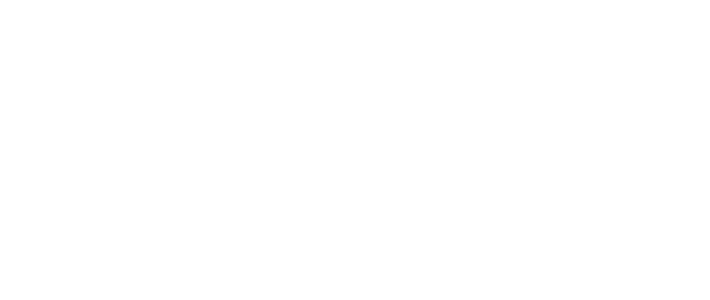
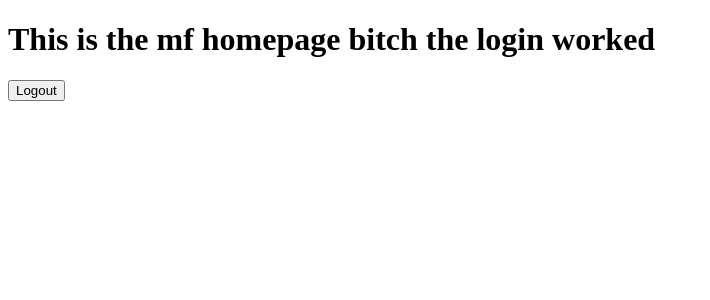
Before and after one commit to N00222244/doctorhouse, a React (Create React App) app: page /app/home in a window 1280 px wide. Before the commit this address had no page. Shown: the top 300 px of the page, without its empty margins (0-710 px from the left). Built offline with nearby package versions, Linux system fonts and the light colour scheme; sample sign-in values are in the browser's storage.

Commit message:
-fixed issue with navigate - added protected route message doesnt display yet tho - added home page to display text and a lgo out button that checks if user has token then revokes it and returns to the landing page

```diff
--- a/src/App.js
+++ b/src/App.js
@@ -1,18 +1,22 @@
 //functionality imports
 import { AuthProvider } from "./utils/useAuth";
 import { BrowserRouter as Router, Routes, Route } from "react-router-dom";
+import { MantineProvider } from "@mantine/core";
 
 
 
 // component imports
 
 import LoginForm from "./components/LoginForm";
-import LandingPage from "./pages/LandingPage";
 import RegisterForm from "./components/RegisterForm";
-import { MantineProvider } from "@mantine/core";
+import ProtectedRoute from "./components/ProtectedRoutes";
+
+
 
 
 //page imports
+import LandingPage from "./pages/LandingPage";
+import HomePage from "./pages/HomePage";
 
 const App = () =>{
     return (
@@ -24,10 +28,27 @@
 
                     <Routes>
 
+
+                        {/* Landing Page Route */}
                         <Route path="/" element={<LandingPage />} />
 
+
+                        {/* These Routes are protected and need a valid token to navigated through */}
+                        <Route path="/app" element={<ProtectedRoute/>}>
+
+
+                            <Route path="home" element={<HomePage />} />
+
+
+
+                        </Route>
+
+
+
+                        {/* Public routes any user can access */}
                         <Route path="/login" element={<LoginForm />} />
                         <Route path="/register" element={<RegisterForm />} />
+
                     </Routes>
 
 
--- a/src/components/LoginForm.js
+++ b/src/components/LoginForm.js
@@ -5,7 +5,7 @@
 const LoginForm = () => {
 
 
-    const {navigate} = useNavigate();
+    const navigate = useNavigate();
     const {login} = useAuth();
 
 
@@ -21,7 +21,7 @@
 
         login(form.email,form.password);
 
-        navigate("/home");
+        navigate("/app/home");
 
     }
 
--- /dev/null
+++ b/src/components/ProtectedRoutes.js
@@ -0,0 +1,29 @@
+import { Outlet, Navigate } from 'react-router-dom'
+import { useAuth } from '../utils/useAuth'
+
+// Outlet acts as a placeholder for child routes
+// We've created a protected 'parent' route at '/' which returns this ProtectedRoute
+// Within that is a nested 'child' route 'festivals/:id' which returns SingleFestival
+
+// When the user goes to /festivals/:id, the request is caught in here first
+// We check if there's a token. If there is, we return an <Outlet>, which passes the user into the child route (festivals/:id)
+// If there is no token, we return a Navigate element, which sends the user back to the homepage and passes a state message
+const ProtectedRoute = () => {
+    const {token} = useAuth();
+
+    if (!token) {
+        return (
+            <Navigate
+                to={'/'}
+                state={{ msg: 'Unauthorised user! Please login to access that page' }}
+            />
+        )
+    }
+
+    return (
+        <Outlet />
+    )
+
+}
+
+export default ProtectedRoute;
--- a/src/components/RegisterForm.js
+++ b/src/components/RegisterForm.js
@@ -6,7 +6,7 @@
 const RegisterForm = (props) => {
 
 
-    const {navigate} = useNavigate();
+    const navigate = useNavigate();
     const {login} = useAuth();
 
 
--- a/src/pages/HomePage.js
+++ b/src/pages/HomePage.js
@@ -1,8 +1,37 @@
+import { Button } from "@mantine/core";
+import { useNavigate } from "react-router-dom";
+import { useAuth } from "../utils/useAuth";
 
 
 
 const HomePage = () =>{
 
+    const navigate = useNavigate();
+    const {logout, token} = useAuth();
+
+
+
+    return (
+        <div>
+
+            <h1>This is the mf homepage bitch the login worked</h1>
+
+
+
+
+            {
+                    token && (
+                        <Button color='red' variant={'outline'} onClick={() => {
+                            logout();
+                            navigate('/login', { replace: true })
+                        }}>Logout</Button>
+                    )
+                }
+
+
+        </div>
+    )
+
 }
 
 export default HomePage;
```
